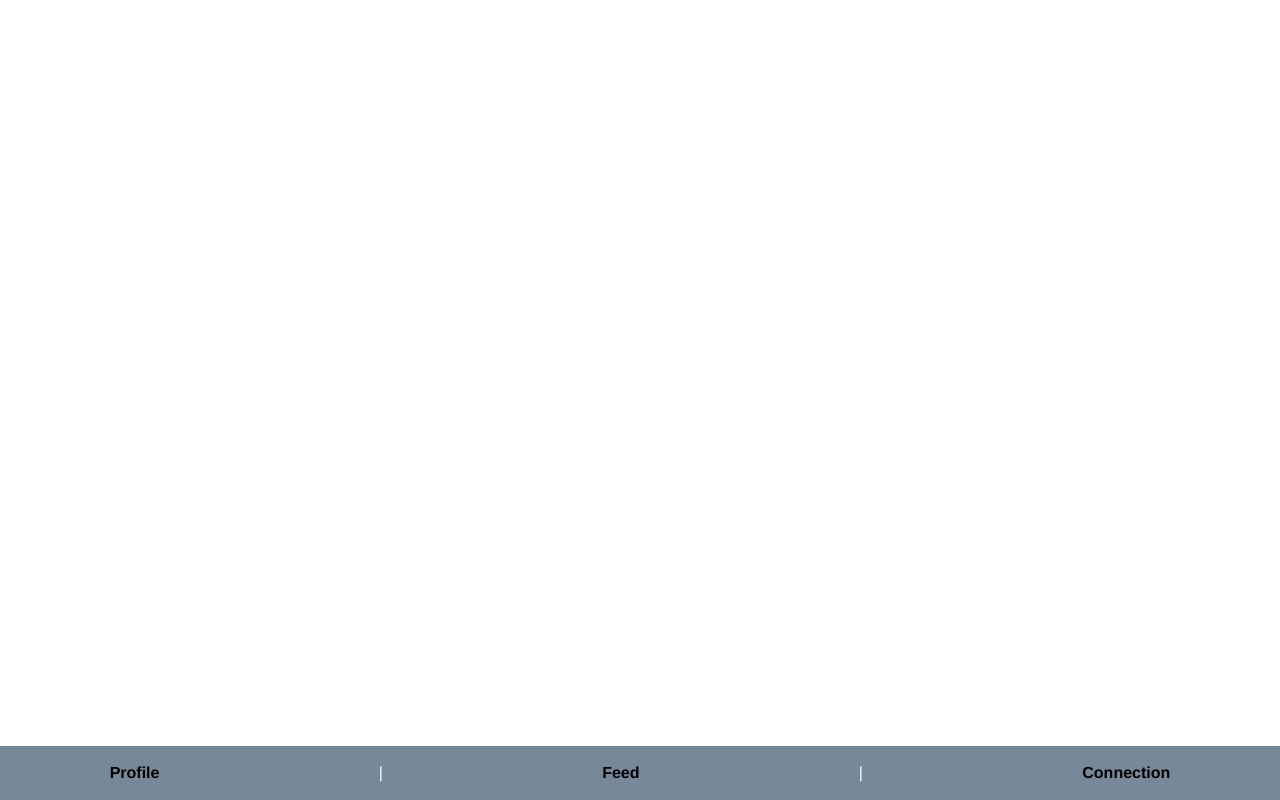
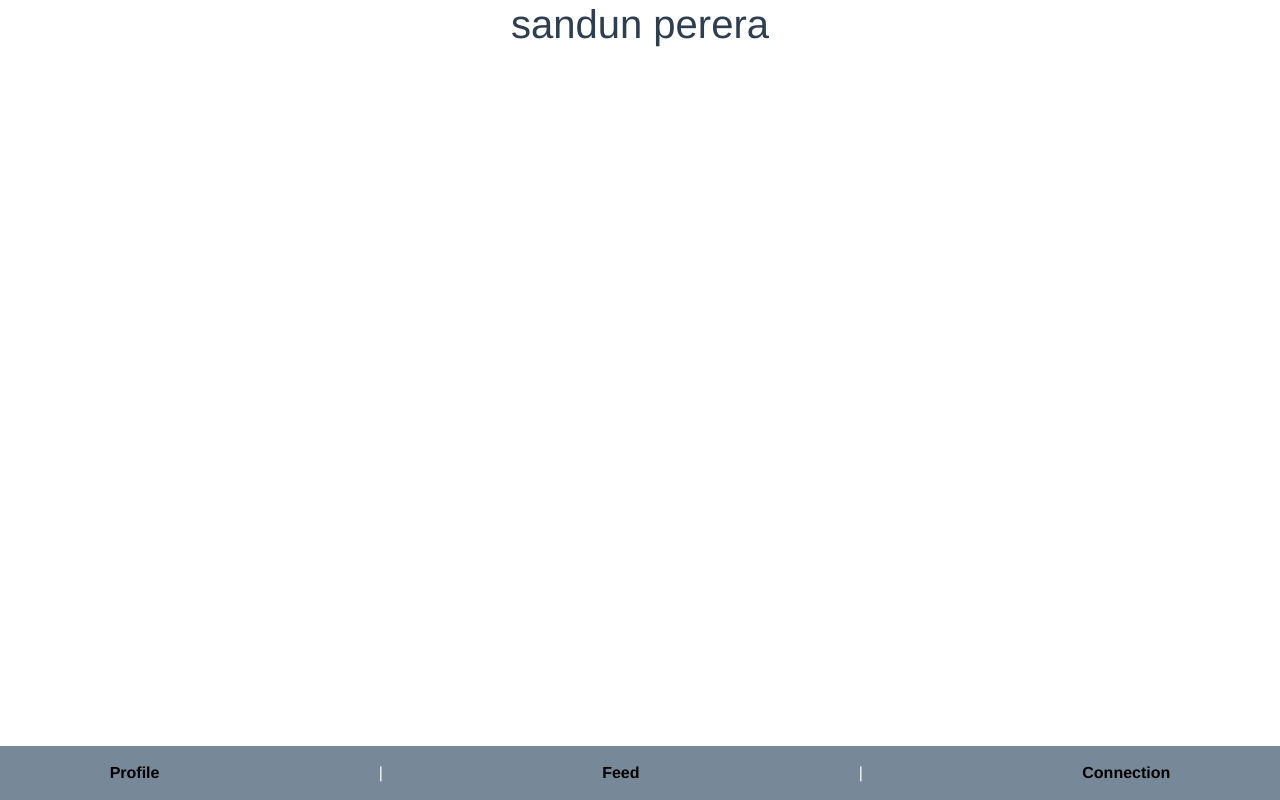
Before and after one commit to bhathiknk/socialmedia-webapp, a Vue app: page /goal in a window 1280 px wide. Built offline with nearby package versions, Linux system fonts and the light colour scheme.

Commit message:
sanduntest

```diff
--- a/src/components/GoalSetting.vue
+++ b/src/components/GoalSetting.vue
@@ -1,6 +1,6 @@
 <template>
     <div class="goalSettings">
-        <h1></h1>
+        <h1>sandun perera</h1>
     </div>
 </template>
 <script setup>
```
